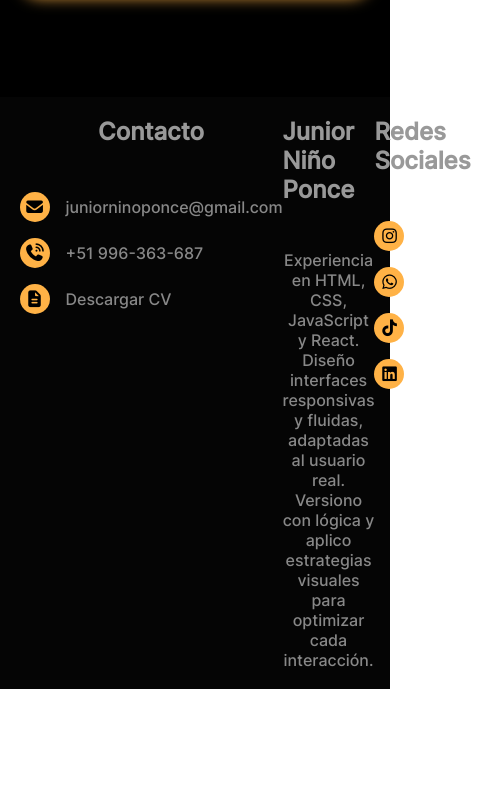
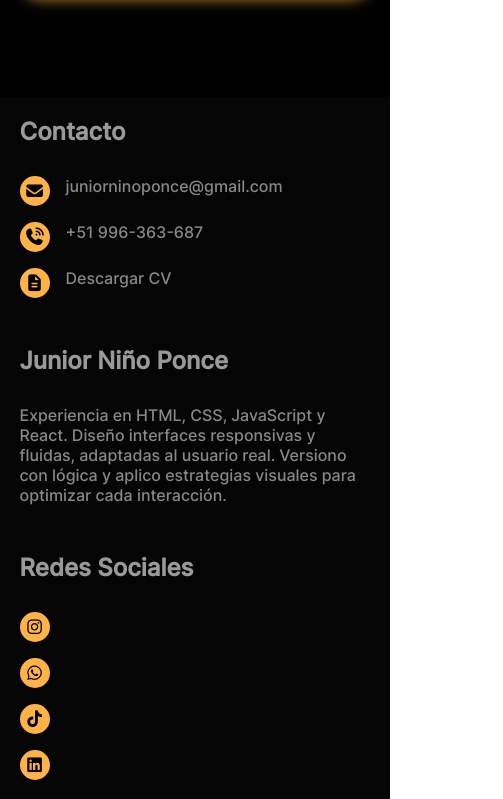
Before and after one commit to vacaasada29/portafolio-junior, a plain HTML site: page index.html in a window 390 px wide. Shown: the part 8078-8877 px from the top of the page, 503 px wide, since content can reach past the window. Before the commit the page ends 8767 px from the top, so only its background shows below. Drawn offline with nearby package versions, Linux system fonts and the light colour scheme; files whose address does not match are found by name.

Commit message:
se me olvido que el footer sea responsive xd

```diff
--- a/css/style.css
+++ b/css/style.css
@@ -621,13 +621,12 @@
   display: flex;
   justify-content: space-between;
   align-items: flex-start;
+  gap: 3rem;
 }
 
 .section__footer > div {
   display: flex;
   flex-direction: column;
-  gap: 1rem;
-  align-items: center;
 }
 
 .section__footer > div:nth-of-type(2) {
@@ -646,7 +645,6 @@
 .section__footer > div > div a {
   display: flex;
   gap: 1rem;
-  align-items: center;
 }
 
 .section__footer > div > div i {
@@ -688,5 +686,10 @@
 .section__footer > div a,
 .section__footer > div p {
   color: #888;
-  text-align: center;
 }
+
+@media screen and (max-width:950px) {
+  .section__footer {
+    flex-direction: column;
+  }
+}
```
